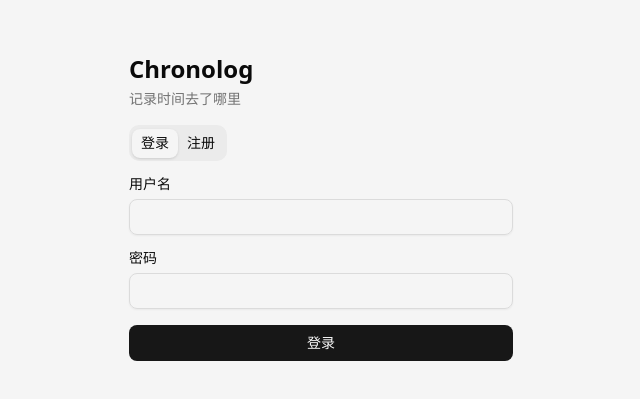
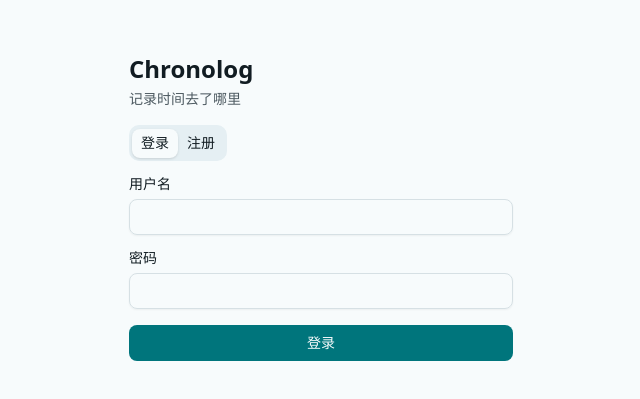
Before and after one commit to MaplumeX/Chronolog, a React (Vite) app in the folder web/: page / in a window 1280 px wide. Shown: the part 193-592 px from the top of the page, without its empty margins (319-959 px from the left). Built offline with nearby package versions, Linux system fonts and the light colour scheme; no server answers.

Commit message:
feat(ui): teal cold-tone dual-theme design system tokens

```diff
--- a/web/src/format.ts
+++ b/web/src/format.ts
@@ -74,15 +74,17 @@ export function clipSeconds(
   return Math.max(0, Math.floor((end - start) / 1000));
 }
 
+// 分类色板：与 web/src/styles.css 的 --category-1..8 token 同源（light/dark 共用），修改须两边同步。
+// 统一 L=0.63 C=0.11，色相绕色环均匀分布；185–225 青色区间留给 primary，避免混淆。
 const COLORS = [
-  "#e07a3d",
-  "#2a9d8f",
-  "#4c6ef5",
-  "#9b5de5",
-  "#ef476f",
-  "#118ab2",
-  "#ffb703",
-  "#40916c",
+  "oklch(0.63 0.11 10)",
+  "oklch(0.63 0.11 50)",
+  "oklch(0.63 0.11 95)",
+  "oklch(0.63 0.11 140)",
+  "oklch(0.63 0.11 240)",
+  "oklch(0.63 0.11 280)",
+  "oklch(0.63 0.11 320)",
+  "oklch(0.63 0.11 350)",
 ];
 
 export function categoryColor(name: string): string {
@@ -91,22 +93,40 @@ export function categoryColor(name: string): string {
   return COLORS[h % COLORS.length];
 }
 
-/** WCAG 相对亮度（0–1），按 sRGB 线性化。 */
-function relativeLuminance(hex: string): number {
-  const m = /^#([0-9a-f]{6})$/i.exec(hex);
-  if (!m) return 0;
-  const channels = [0, 2, 4].map((i) => parseInt(m[1].slice(i, i + 2), 16) / 255);
-  const linear = channels.map((c) =>
-    c <= 0.03928 ? c / 12.92 : Math.pow((c + 0.055) / 1.055, 2.4),
-  );
-  return 0.2126 * linear[0] + 0.7152 * linear[1] + 0.0722 * linear[2];
+/** WCAG 相对亮度（0–1）。支持 hex（#rrggbb）与 oklch(L C H)，均线性化到 sRGB。 */
+function relativeLuminance(color: string): number {
+  const hex = /^#([0-9a-f]{6})$/i.exec(color);
+  if (hex) {
+    const channels = [0, 2, 4].map((i) => parseInt(hex[1].slice(i, i + 2), 16) / 255);
+    const linear = channels.map((c) =>
+      c <= 0.03928 ? c / 12.92 : Math.pow((c + 0.055) / 1.055, 2.4),
+    );
+    return 0.2126 * linear[0] + 0.7152 * linear[1] + 0.0722 * linear[2];
+  }
+  const oklch = /^oklch\(\s*([\d.]+)\s+([\d.]+)\s+([\d.]+)\s*\)$/i.exec(color);
+  if (!oklch) return 0;
+  const L = parseFloat(oklch[1]);
+  const C = parseFloat(oklch[2]);
+  const H = parseFloat(oklch[3]);
+  const rad = (H * Math.PI) / 180;
+  const a = C * Math.cos(rad);
+  const b = C * Math.sin(rad);
+  // Oklab → 线性 sRGB（Björn Ottosson 变换），越界分量裁剪到 [0,1]
+  const l = Math.pow(L + 0.3963377774 * a + 0.2158037573 * b, 3);
+  const m = Math.pow(L - 0.1055613458 * a - 0.0638541728 * b, 3);
+  const s = Math.pow(L - 0.0894841775 * a - 1.291485548 * b, 3);
+  const clamp01 = (c: number) => Math.min(Math.max(c, 0), 1);
+  const r = clamp01(4.0767416621 * l - 3.3077115913 * m + 0.2309699292 * s);
+  const g = clamp01(-1.2684380046 * l + 2.6097574011 * m - 0.3413193965 * s);
+  const bl = clamp01(-0.0041960863 * l - 0.7034186147 * m + 1.707614701 * s);
+  return 0.2126 * r + 0.7152 * g + 0.0722 * bl;
 }
 
 const DARK_TEXT_LUMINANCE = relativeLuminance("#111111");
 
-/** 按 WCAG 对比度选择色块文字颜色：深色底用白字，浅色底用深字。 */
-export function contrastText(hex: string): "#fff" | "#111" {
-  const l = relativeLuminance(hex);
+/** 按 WCAG 对比度选择色块文字颜色：深色底用白字，浅色底用深字。入参支持 hex / oklch。 */
+export function contrastText(color: string): "#fff" | "#111" {
+  const l = relativeLuminance(color);
   const contrastWhite = 1.05 / (l + 0.05);
   const contrastDark = (l + 0.05) / (DARK_TEXT_LUMINANCE + 0.05);
   return contrastWhite >= contrastDark ? "#fff" : "#111";
--- a/web/src/styles.css
+++ b/web/src/styles.css
@@ -5,72 +5,90 @@
 @custom-variant dark (&:is(.dark *));
 
 :root {
-  --background: oklch(0.97 0 0);
-  --foreground: oklch(0.145 0 0);
-  --card: oklch(0.97 0 0);
-  --card-foreground: oklch(0.145 0 0);
-  --popover: oklch(1 0 0);
-  --popover-foreground: oklch(0.145 0 0);
-  --primary: oklch(0.205 0 0);
-  --primary-foreground: oklch(0.985 0 0);
-  --secondary: oklch(0.94 0 0);
-  --secondary-foreground: oklch(0.205 0 0);
-  --muted: oklch(0.94 0 0);
-  --muted-foreground: oklch(0.556 0 0);
-  --accent: oklch(0.94 0 0);
-  --accent-foreground: oklch(0.205 0 0);
+  /* 冷色系 teal 主题（light）：hue 220 附近的冷白底 + 冷灰中性色，primary 用 teal */
+  --background: oklch(0.985 0.005 220);
+  --foreground: oklch(0.22 0.02 230);
+  --card: oklch(0.985 0.005 220);
+  --card-foreground: oklch(0.22 0.02 230);
+  --popover: oklch(0.995 0.004 220);
+  --popover-foreground: oklch(0.22 0.02 230);
+  --primary: oklch(0.5 0.11 200);
+  --primary-foreground: oklch(0.985 0.005 220);
+  --secondary: oklch(0.945 0.012 225);
+  --secondary-foreground: oklch(0.28 0.02 230);
+  --muted: oklch(0.945 0.012 225);
+  --muted-foreground: oklch(0.46 0.02 230);
+  --accent: oklch(0.945 0.012 225);
+  --accent-foreground: oklch(0.28 0.02 230);
   --destructive: oklch(0.577 0.245 27.325);
-  --border: oklch(0.89 0 0);
-  --input: oklch(0.89 0 0);
-  --ring: oklch(0.708 0 0);
-  --chart-1: oklch(0.87 0 0);
-  --chart-2: oklch(0.556 0 0);
-  --chart-3: oklch(0.439 0 0);
-  --chart-4: oklch(0.371 0 0);
-  --chart-5: oklch(0.269 0 0);
+  --destructive-foreground: oklch(0.985 0.005 220);
+  --border: oklch(0.9 0.012 225);
+  --input: oklch(0.9 0.012 225);
+  --ring: oklch(0.5 0.11 200);
+  --chart-1: oklch(0.75 0.1 200);
+  --chart-2: oklch(0.62 0.11 205);
+  --chart-3: oklch(0.5 0.11 200);
+  --chart-4: oklch(0.4 0.09 210);
+  --chart-5: oklch(0.3 0.06 220);
   --radius: 0.625rem;
-  --sidebar: oklch(0.94 0 0);
-  --sidebar-foreground: oklch(0.145 0 0);
-  --sidebar-primary: oklch(0.205 0 0);
-  --sidebar-primary-foreground: oklch(0.985 0 0);
-  --sidebar-accent: oklch(0.9 0 0);
-  --sidebar-accent-foreground: oklch(0.205 0 0);
-  --sidebar-border: oklch(0.89 0 0);
-  --sidebar-ring: oklch(0.708 0 0);
+  --sidebar: oklch(0.965 0.008 225);
+  --sidebar-foreground: oklch(0.22 0.02 230);
+  --sidebar-primary: oklch(0.5 0.11 200);
+  --sidebar-primary-foreground: oklch(0.985 0.005 220);
+  --sidebar-accent: oklch(0.925 0.014 225);
+  --sidebar-accent-foreground: oklch(0.28 0.02 230);
+  --sidebar-border: oklch(0.9 0.012 225);
+  --sidebar-ring: oklch(0.5 0.11 200);
 }
 
 .dark {
-  --background: oklch(0.145 0 0);
-  --foreground: oklch(0.985 0 0);
-  --card: oklch(0.205 0 0);
-  --card-foreground: oklch(0.985 0 0);
-  --popover: oklch(0.205 0 0);
-  --popover-foreground: oklch(0.985 0 0);
-  --primary: oklch(0.922 0 0);
-  --primary-foreground: oklch(0.205 0 0);
-  --secondary: oklch(0.269 0 0);
-  --secondary-foreground: oklch(0.985 0 0);
-  --muted: oklch(0.269 0 0);
-  --muted-foreground: oklch(0.708 0 0);
-  --accent: oklch(0.269 0 0);
-  --accent-foreground: oklch(0.985 0 0);
+  /* 冷色系 teal 主题（dark）：冷深灰底 + 亮青 primary；border/input 保持半透明白 */
+  --background: oklch(0.165 0.015 230);
+  --foreground: oklch(0.93 0.01 220);
+  --card: oklch(0.21 0.015 230);
+  --card-foreground: oklch(0.93 0.01 220);
+  --popover: oklch(0.21 0.015 230);
+  --popover-foreground: oklch(0.93 0.01 220);
+  --primary: oklch(0.78 0.1 195);
+  --primary-foreground: oklch(0.2 0.03 220);
+  --secondary: oklch(0.26 0.015 230);
+  --secondary-foreground: oklch(0.93 0.01 220);
+  --muted: oklch(0.26 0.015 230);
+  --muted-foreground: oklch(0.72 0.012 225);
+  --accent: oklch(0.28 0.016 230);
+  --accent-foreground: oklch(0.93 0.01 220);
   --destructive: oklch(0.704 0.191 22.216);
+  --destructive-foreground: oklch(0.15 0.02 25);
   --border: oklch(1 0 0 / 10%);
   --input: oklch(1 0 0 / 15%);
-  --ring: oklch(0.556 0 0);
-  --chart-1: oklch(0.269 0 0);
-  --chart-2: oklch(0.371 0 0);
-  --chart-3: oklch(0.439 0 0);
-  --chart-4: oklch(0.556 0 0);
-  --chart-5: oklch(0.87 0 0);
-  --sidebar: oklch(0.205 0 0);
-  --sidebar-foreground: oklch(0.985 0 0);
-  --sidebar-primary: oklch(0.985 0 0);
-  --sidebar-primary-foreground: oklch(0.205 0 0);
-  --sidebar-accent: oklch(0.269 0 0);
-  --sidebar-accent-foreground: oklch(0.985 0 0);
+  --ring: oklch(0.78 0.1 195);
+  --chart-1: oklch(0.5 0.11 200);
+  --chart-2: oklch(0.62 0.11 205);
+  --chart-3: oklch(0.75 0.1 200);
+  --chart-4: oklch(0.83 0.08 195);
+  --chart-5: oklch(0.9 0.04 210);
+  --sidebar: oklch(0.19 0.015 230);
+  --sidebar-foreground: oklch(0.93 0.01 220);
+  --sidebar-primary: oklch(0.78 0.1 195);
+  --sidebar-primary-foreground: oklch(0.2 0.03 220);
+  --sidebar-accent: oklch(0.26 0.015 230);
+  --sidebar-accent-foreground: oklch(0.93 0.01 220);
   --sidebar-border: oklch(1 0 0 / 10%);
-  --sidebar-ring: oklch(0.556 0 0);
+  --sidebar-ring: oklch(0.78 0.1 195);
+}
+
+/* 分类色板：light/dark 共用，统一 L/C、色相绕色环均匀分布（185–225 青色区间留给 primary）。
+   format.ts 的 COLORS 数组与这里的值同源，修改时须两边同步。 */
+:root,
+.dark {
+  --category-1: oklch(0.63 0.11 10);
+  --category-2: oklch(0.63 0.11 50);
+  --category-3: oklch(0.63 0.11 95);
+  --category-4: oklch(0.63 0.11 140);
+  --category-5: oklch(0.63 0.11 240);
+  --category-6: oklch(0.63 0.11 280);
+  --category-7: oklch(0.63 0.11 320);
+  --category-8: oklch(0.63 0.11 350);
 }
 
 @theme inline {
@@ -89,6 +107,7 @@
   --color-accent: var(--accent);
   --color-accent-foreground: var(--accent-foreground);
   --color-destructive: var(--destructive);
+  --color-destructive-foreground: var(--destructive-foreground);
   --color-border: var(--border);
   --color-input: var(--input);
   --color-ring: var(--ring);
@@ -97,6 +116,14 @@
   --color-chart-3: var(--chart-3);
   --color-chart-4: var(--chart-4);
   --color-chart-5: var(--chart-5);
+  --color-category-1: var(--category-1);
+  --color-category-2: var(--category-2);
+  --color-category-3: var(--category-3);
+  --color-category-4: var(--category-4);
+  --color-category-5: var(--category-5);
+  --color-category-6: var(--category-6);
+  --color-category-7: var(--category-7);
+  --color-category-8: var(--category-8);
   --color-sidebar: var(--sidebar);
   --color-sidebar-foreground: var(--sidebar-foreground);
   --color-sidebar-primary: var(--sidebar-primary);
@@ -232,7 +259,8 @@
   line-height: 1;
   padding: 2px 6px;
   border-radius: 999px;
-  background: rgba(255, 255, 255, 0.22);
+  /* 徽章底色由色块文字色派生，随 contrastText 自动适配浅色/深色块 */
+  background: color-mix(in srgb, currentColor 22%, transparent);
   white-space: nowrap;
 }
 
@@ -268,7 +296,8 @@
 
 .timeline-block.running {
   cursor: default;
-  outline: 2px solid rgba(255, 255, 255, 0.85);
+  /* 轮廓/脉冲色由色块文字色派生，替代原硬编码白色 */
+  outline: 2px solid color-mix(in srgb, currentColor 85%, transparent);
   outline-offset: -2px;
   animation: timeline-pulse 1.6s ease-in-out infinite;
 }
@@ -292,13 +321,15 @@
   white-space: nowrap;
 }
 
+/* 脉冲阴影画在色块外的页面背景上，不从色块文字色派生（dark 下深色文字不可见），
+   改用 --ring（跟随 primary）：light/dark 下与背景对比均可见 */
 @keyframes timeline-pulse {
   0%,
   100% {
-    box-shadow: 0 0 0 0 rgba(255, 255, 255, 0.4);
+    box-shadow: 0 0 0 0 color-mix(in srgb, var(--ring) 40%, transparent);
   }
   50% {
-    box-shadow: 0 0 0 4px rgba(255, 255, 255, 0.15);
+    box-shadow: 0 0 0 4px color-mix(in srgb, var(--ring) 15%, transparent);
   }
 }
 
@@ -317,7 +348,7 @@
   left: 4px;
   top: -10px;
   background: var(--destructive);
-  color: #fff;
+  color: var(--destructive-foreground);
   font-size: 11px;
   font-variant-numeric: tabular-nums;
   font-family: var(--font-mono);
```
